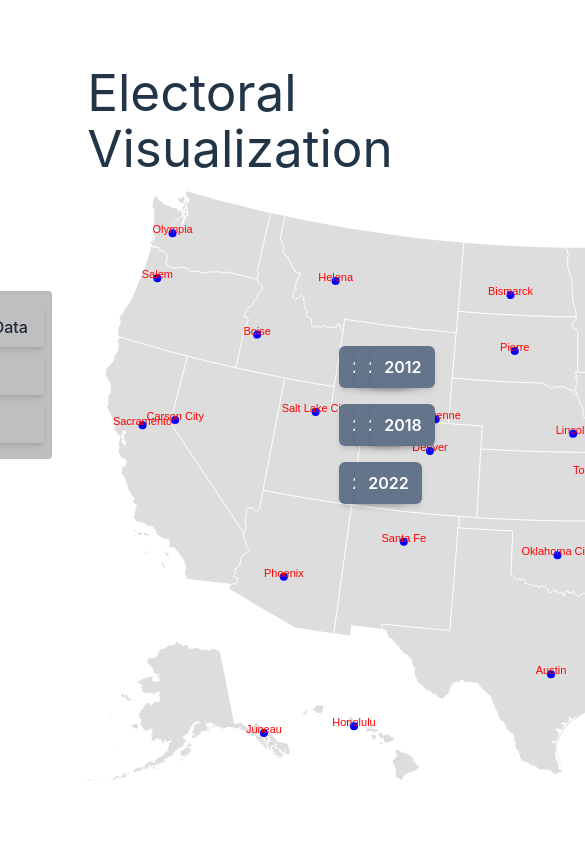
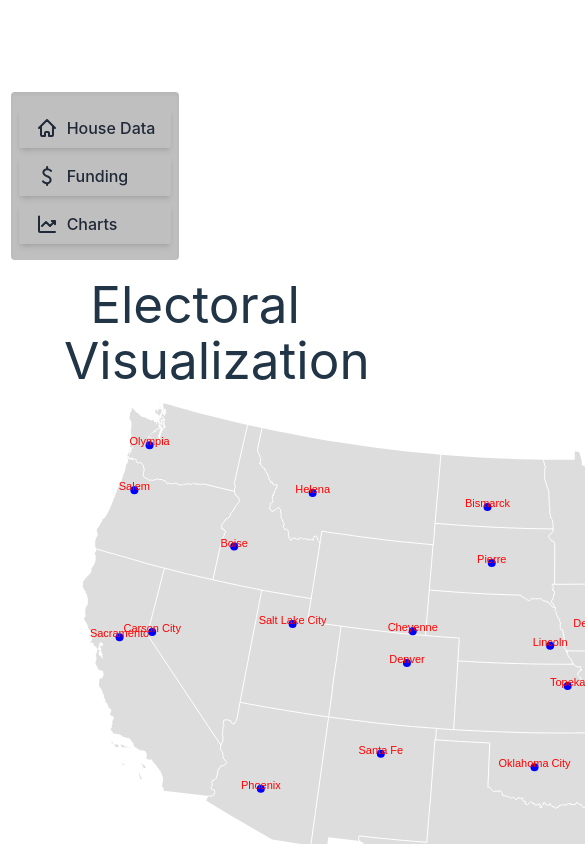
Before and after one commit to brooksideas/electoral-visualization, a Vue app: page / in a window 390 px wide. Shown: the top 844 px of the page, 585 px wide, since content can reach past the window. Built offline with nearby package versions, Linux system fonts and the light colour scheme.

Commit message:
code: Responsiveness to Home Page

```diff
--- a/src/components/Home.vue
+++ b/src/components/Home.vue
@@ -1,5 +1,5 @@
 <script>
-import { ref } from "vue";
+import { ref, onMounted, onBeforeUnmount } from "vue";
 import DisplayOptionsList from "./DisplayOptionsList.vue";
 import ResponsiveStateMap from "./ResponsiveStateMap.vue";
 import ResponsiveCityMap from "./ResponsiveCityMap.vue";
@@ -14,8 +14,23 @@ export default {
   },
   setup() {
     const description = ref("Electoral Visualization");
+    const isSmallScreen = ref(window.innerWidth < 1400);
+
+    const handleResize = () => {
+      isSmallScreen.value = window.innerWidth < 1400;
+    };
+
+    onMounted(() => {
+      window.addEventListener("resize", handleResize);
+    });
+
+    onBeforeUnmount(() => {
+      window.removeEventListener("resize", handleResize);
+    });
+
     return {
       description,
+      isSmallScreen,
     };
   },
 };
@@ -24,15 +39,23 @@ export default {
 <template>
   <div id="app">
     <div class="grid grid-cols-12 gap-4 content-start items-center">
-      <div class="flex justify-center col-span-1 w-full">
+      <div
+        class="flex justify-center w-full"
+        :class="{ 'col-span-1': !isSmallScreen, 'col-span-12 mt-32': isSmallScreen }"
+      >
         <display-options-list />
       </div>
-      <div class="col-span-8">
+      <div
+        :class="{ 'col-span-8': !isSmallScreen, 'col-span-12': isSmallScreen }"
+      >
         <h1>{{ description }}</h1>
         <responsive-state-map />
         <!-- <responsive-city-map /> -->
       </div>
-      <div class="flex justify-center col-span-3 ml-12">
+      <div
+        class="flex justify-center ml-12"
+        :class="{ 'col-span-3': !isSmallScreen, 'col-span-12': isSmallScreen }"
+      >
         <display-selection-list />
       </div>
     </div>
```
